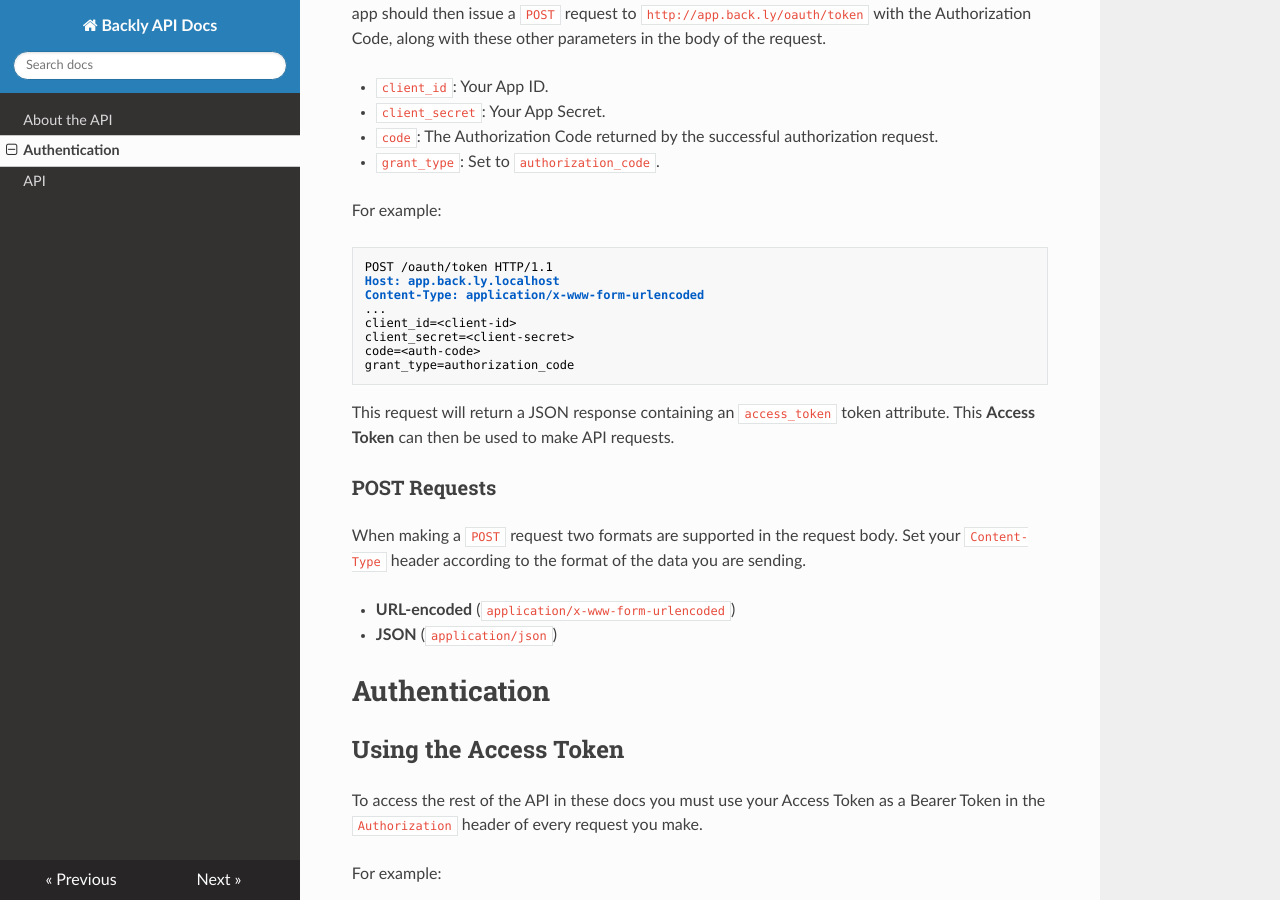
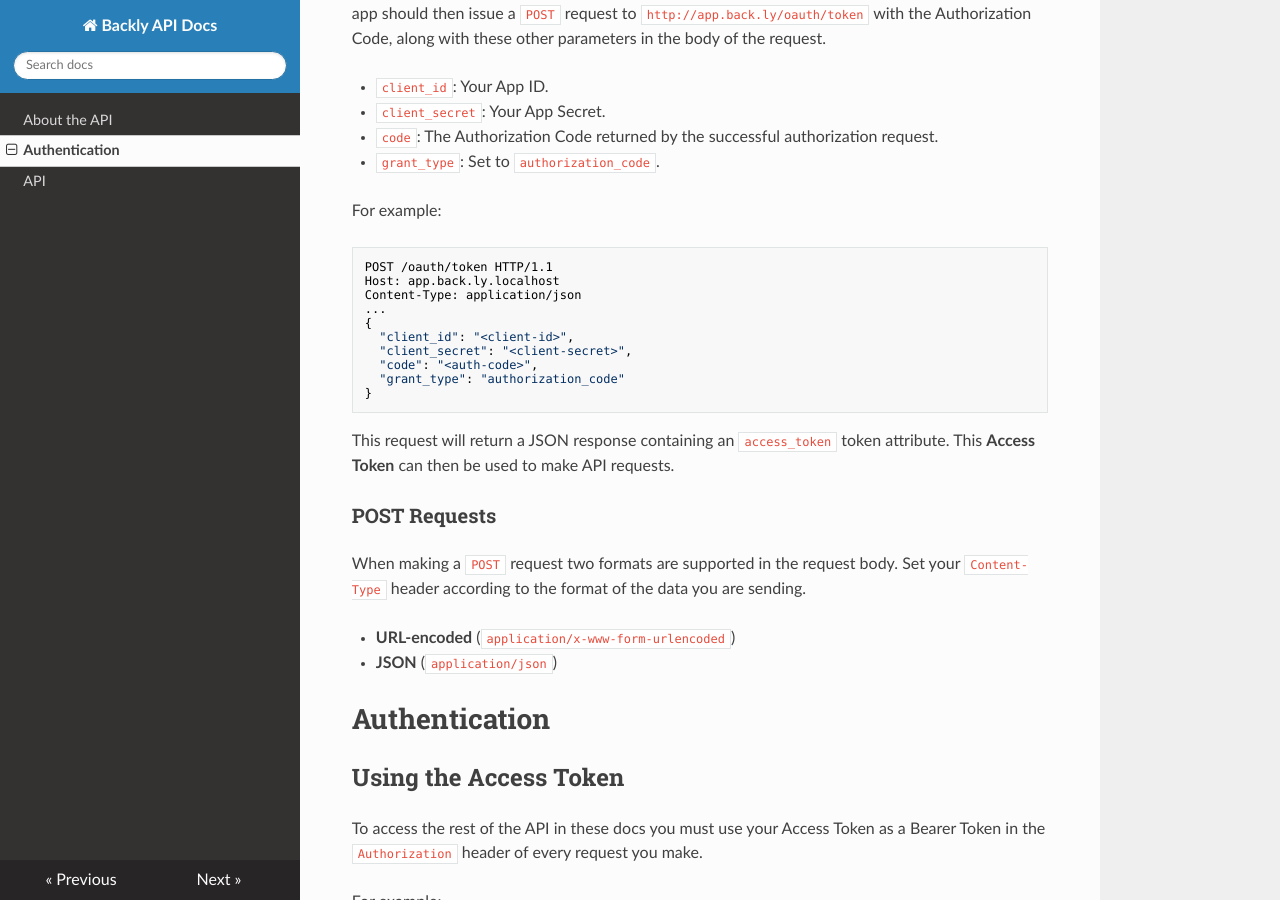
Before and after one commit to BacklyApp/API, an MkDocs documentation site: the page built from docs/auth.md, in a window 1280 px wide and 900 px high, scrolled down 1224 px. Built offline with MkDocs 1.6.1, drawn with Linux system fonts in a browser that asks for light colours; nearby versions of some CDN libraries; old or Windows-style settings are respelled for this version of MkDocs.

Commit message:
Change all POST requests to JSON.

````diff
--- a/docs/auth.md
+++ b/docs/auth.md
@@ -50,12 +50,14 @@
 ```
 POST /oauth/token HTTP/1.1
 Host: app.back.ly.localhost
-Content-Type: application/x-www-form-urlencoded
+Content-Type: application/json
 ...
-client_id=<client-id>
-client_secret=<client-secret>
-code=<auth-code>
-grant_type=authorization_code
+{
+  "client_id": "<client-id>",
+  "client_secret": "<client-secret>",
+  "code": "<auth-code>",
+  "grant_type": "authorization_code"
+}
 ```
 
 This request will return a JSON response containing an `access_token` token attribute. This **Access Token** can then be used to make API requests.
````
